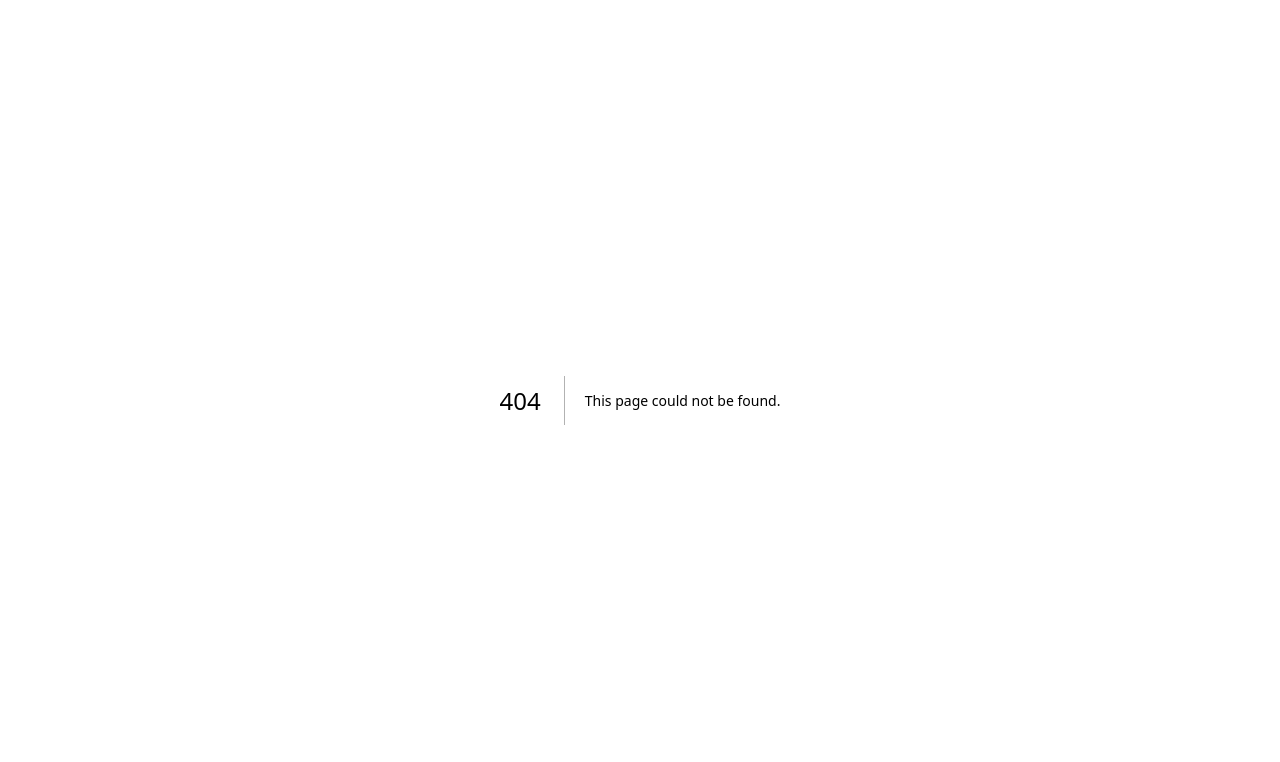
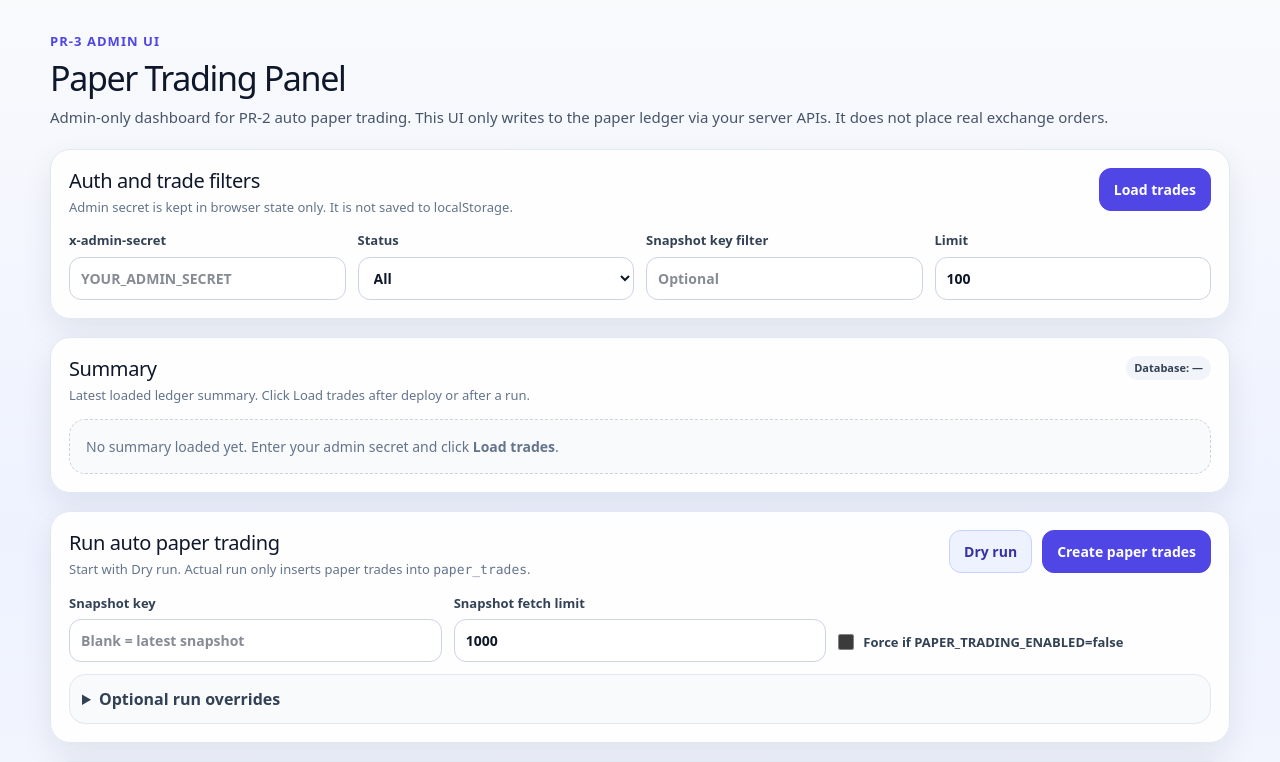
Before and after one commit to kazaf-cyber/hko-temp-market-app, a Next.js app: page /admin/paper-trading in a window 1280 px wide. Before the commit this address had no page. Shown: the top 762 px of the page. Built offline with nearby package versions, Linux system fonts and the light colour scheme.

Commit message:
Create page.tsx

```diff
--- /dev/null
+++ b/src/app/admin/paper-trading/page.tsx
@@ -0,0 +1,13 @@
+import PaperTradingPanel from "@/components/PaperTradingPanel";
+
+export const dynamic = "force-dynamic";
+export const revalidate = 0;
+
+export const metadata = {
+  title: "Paper Trading Admin",
+  description: "Admin UI for auto paper trading"
+};
+
+export default function PaperTradingAdminPage() {
+  return <PaperTradingPanel />;
+}
```
